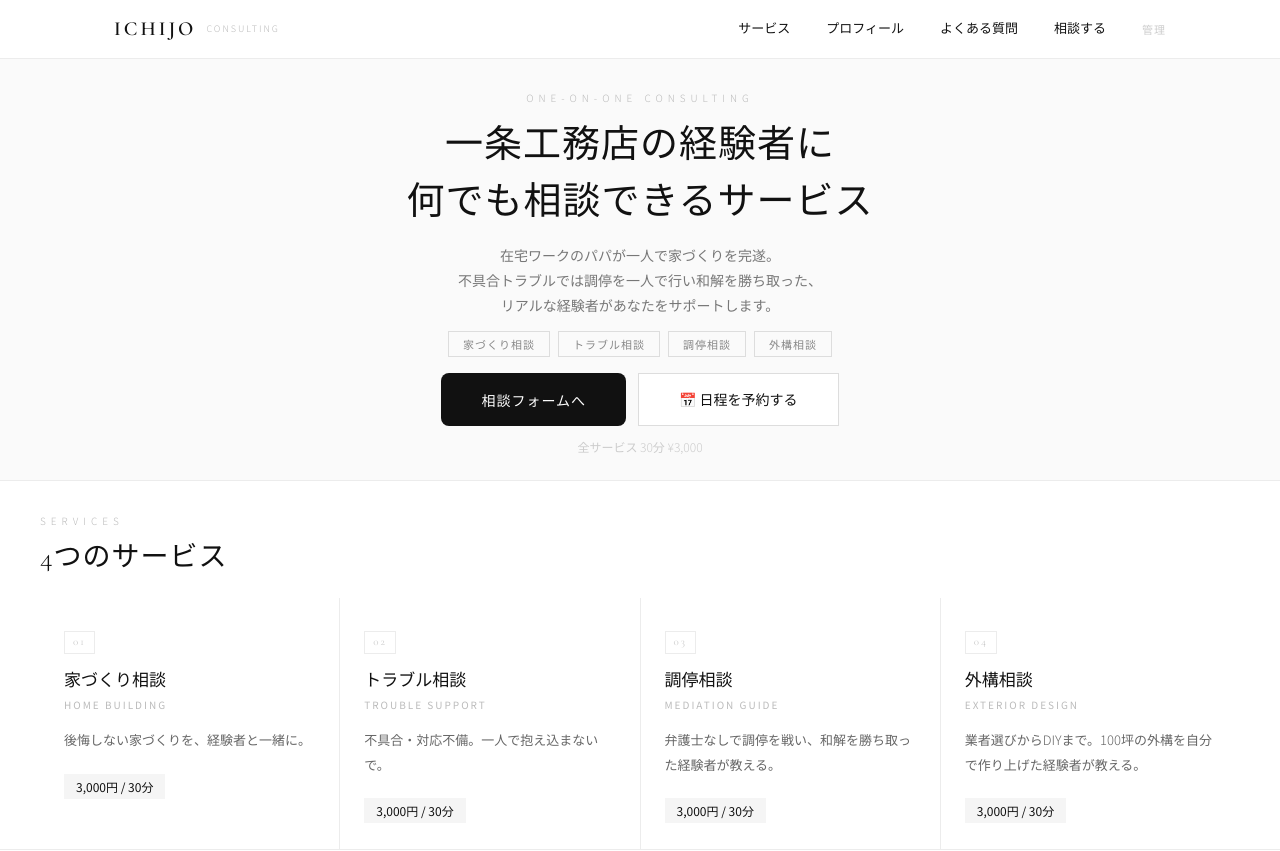
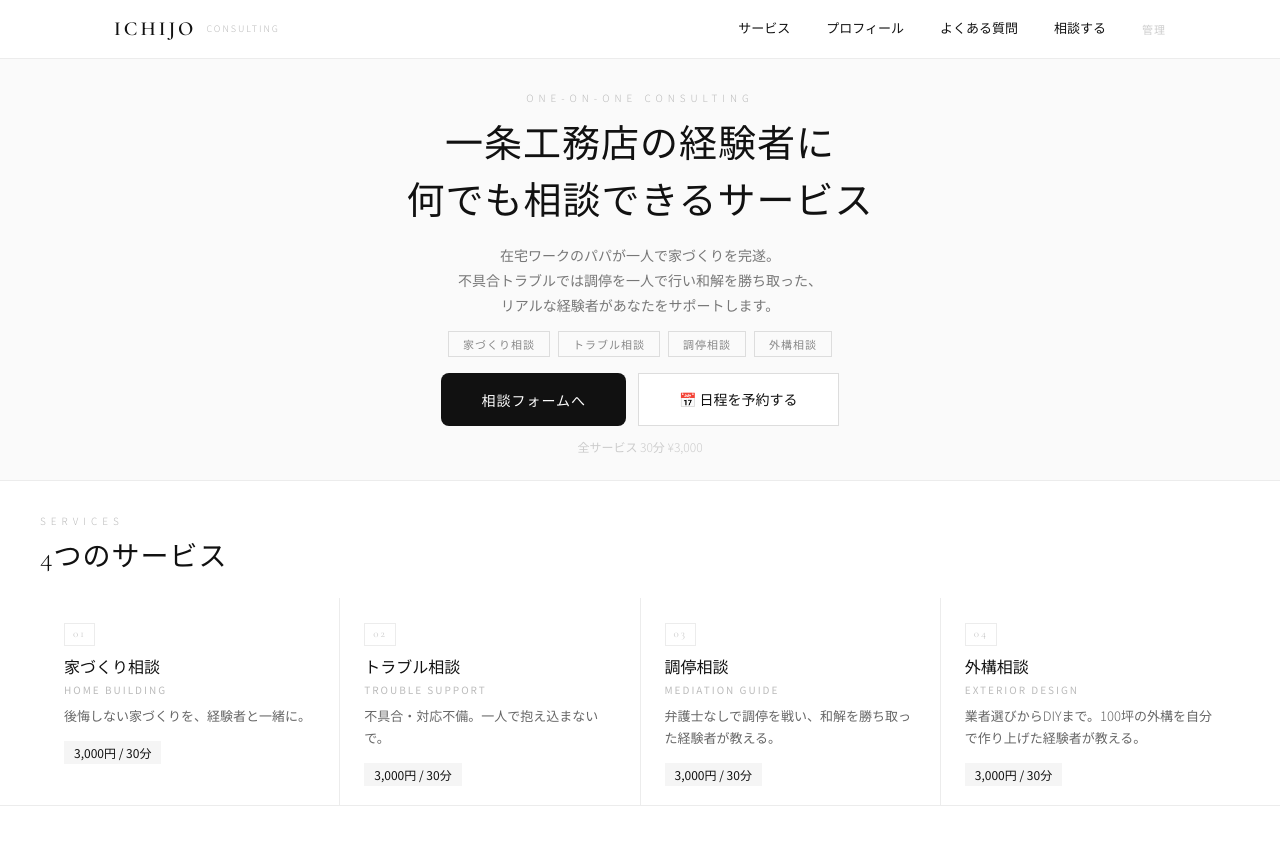
Before and after one commit to tradehant1-cloud/ichijo-consul, a React (Vite) app: page / in a window 1280 px wide. Shown: the top 851 px of the page. Built offline with nearby package versions, Linux system fonts and the light colour scheme.

Commit message:
tighten service cards

```diff
--- a/src/App.jsx
+++ b/src/App.jsx
@@ -236,12 +236,12 @@
                 <h2 style={{ fontFamily: "'Cormorant Garamond', serif", fontSize: 28, fontWeight: 300, marginBottom: 20, letterSpacing: 1 }}>4つのサービス</h2>
                 <div className="services-grid" style={{ display: "grid", gridTemplateColumns: "repeat(4, 1fr)", gap: 1, background: "#ececec" }}>
                   {SERVICES.map((s) => (
-                    <div key={s.id} className="svc-card" onClick={() => setView("service")} style={{ background: "#fff", padding: "28px 24px" }}>
-                      <div className="svc-num" style={{ fontFamily: "'Cormorant Garamond', serif", fontSize: 11, color: "#ccc", border: "1px solid #ececec", display: "inline-block", padding: "2px 8px", marginBottom: 12, letterSpacing: 2 }}>{s.num}</div>
-                      <h3 style={{ fontSize: 17, fontWeight: 500, marginBottom: 6 }}>{s.title}</h3>
-                      <div className="svc-sub" style={{ fontSize: 10, color: "#bbb", letterSpacing: 2, marginBottom: 16 }}>{s.sub}</div>
-                      <p style={{ fontSize: 13, color: "#666", lineHeight: 1.9, fontWeight: 300, marginBottom: 20 }}>{s.tagline}</p>
-                      <span className="svc-price-tag" style={{ fontSize: 12, background: "#f5f5f5", padding: "4px 12px" }}>{s.price}</span>
+                    <div key={s.id} className="svc-card" onClick={() => setView("service")} style={{ background: "#fff", padding: "20px 24px" }}>
+                      <div className="svc-num" style={{ fontFamily: "'Cormorant Garamond', serif", fontSize: 11, color: "#ccc", border: "1px solid #ececec", display: "inline-block", padding: "2px 8px", marginBottom: 8, letterSpacing: 2 }}>{s.num}</div>
+                      <h3 style={{ fontSize: 16, fontWeight: 500, marginBottom: 4 }}>{s.title}</h3>
+                      <div className="svc-sub" style={{ fontSize: 10, color: "#bbb", letterSpacing: 2, marginBottom: 8 }}>{s.sub}</div>
+                      <p style={{ fontSize: 13, color: "#666", lineHeight: 1.7, fontWeight: 300, marginBottom: 12 }}>{s.tagline}</p>
+                      <span className="svc-price-tag" style={{ fontSize: 12, background: "#f5f5f5", padding: "3px 10px" }}>{s.price}</span>
                     </div>
                   ))}
                 </div>
```
